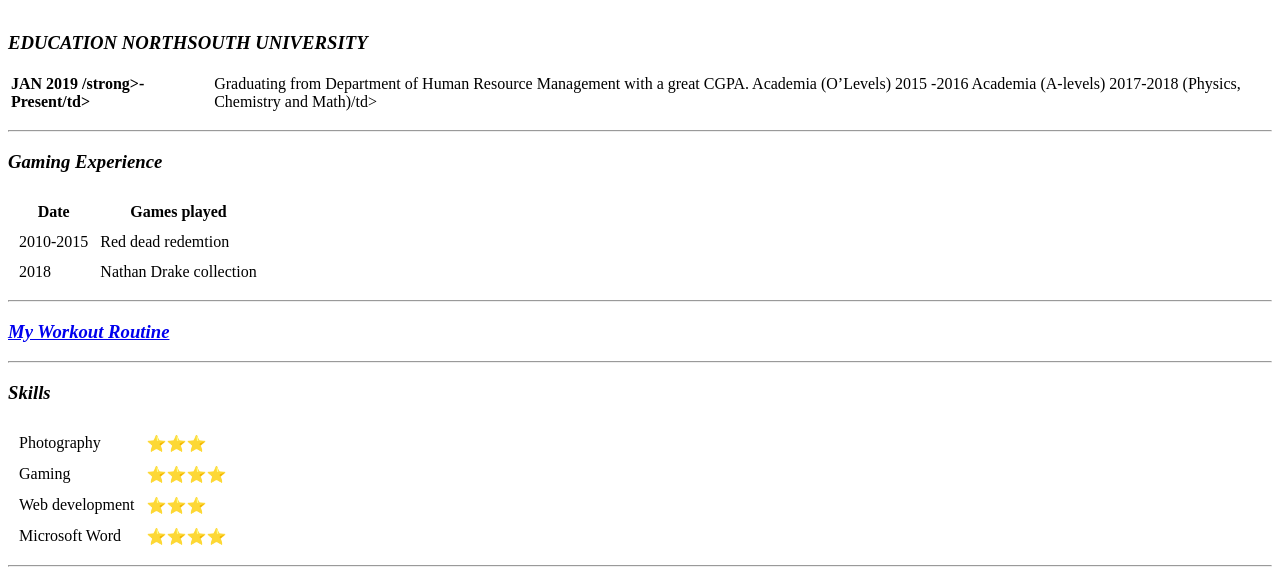
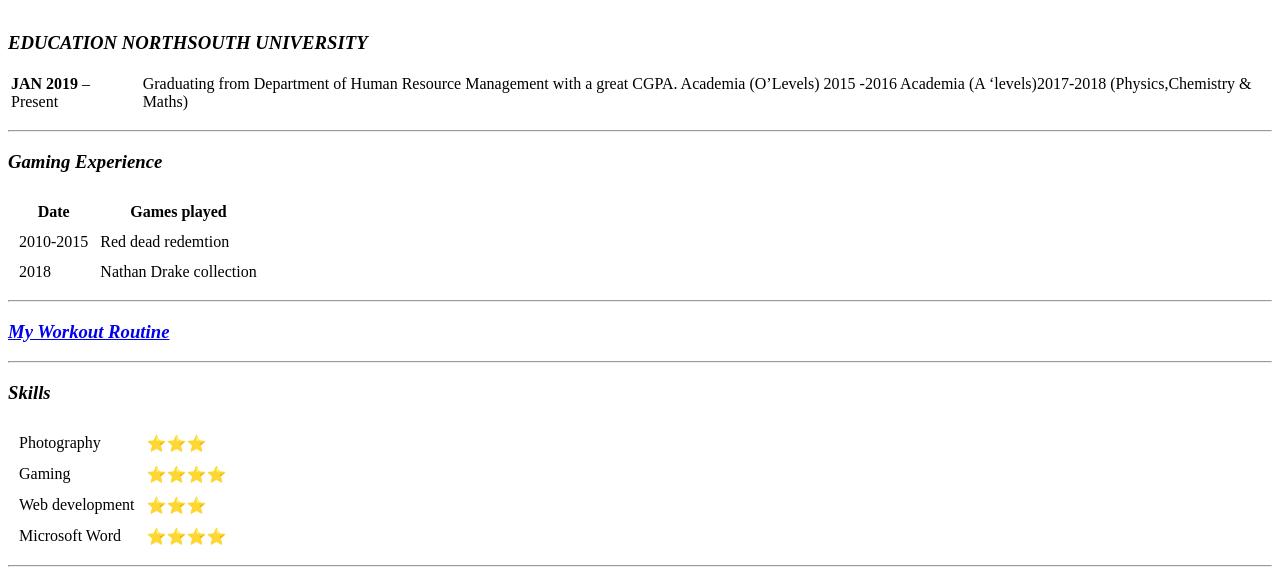
Before and after one commit to rafrafin1/CV, a plain HTML site: page index.html in a window 1280 px wide. Shown: the part 361-936 px from the top of the page. Drawn offline with Linux system fonts and the light colour scheme.

Commit message:
Update index.html

```diff
--- a/index.html
+++ b/index.html
@@ -56,12 +56,13 @@
     </em>
     <table>
         <tr>
-            <td><strong>JAN 2019 /strong>- Present/td>
+            <td><strong>JAN 2019 </strong> – Present</td>
             <td>Graduating from Department of Human Resource Management with a great CGPA. Academia (O’Levels)
-                2015 -2016  Academia (A-levels) 2017-2018 (Physics, Chemistry and Math)/td>
+                2015 -2016  Academia (A ‘levels)2017-2018 (Physics,Chemistry & Maths)</td>
         </Tr>
     </table>
 </p>
+
 
 
 
```
